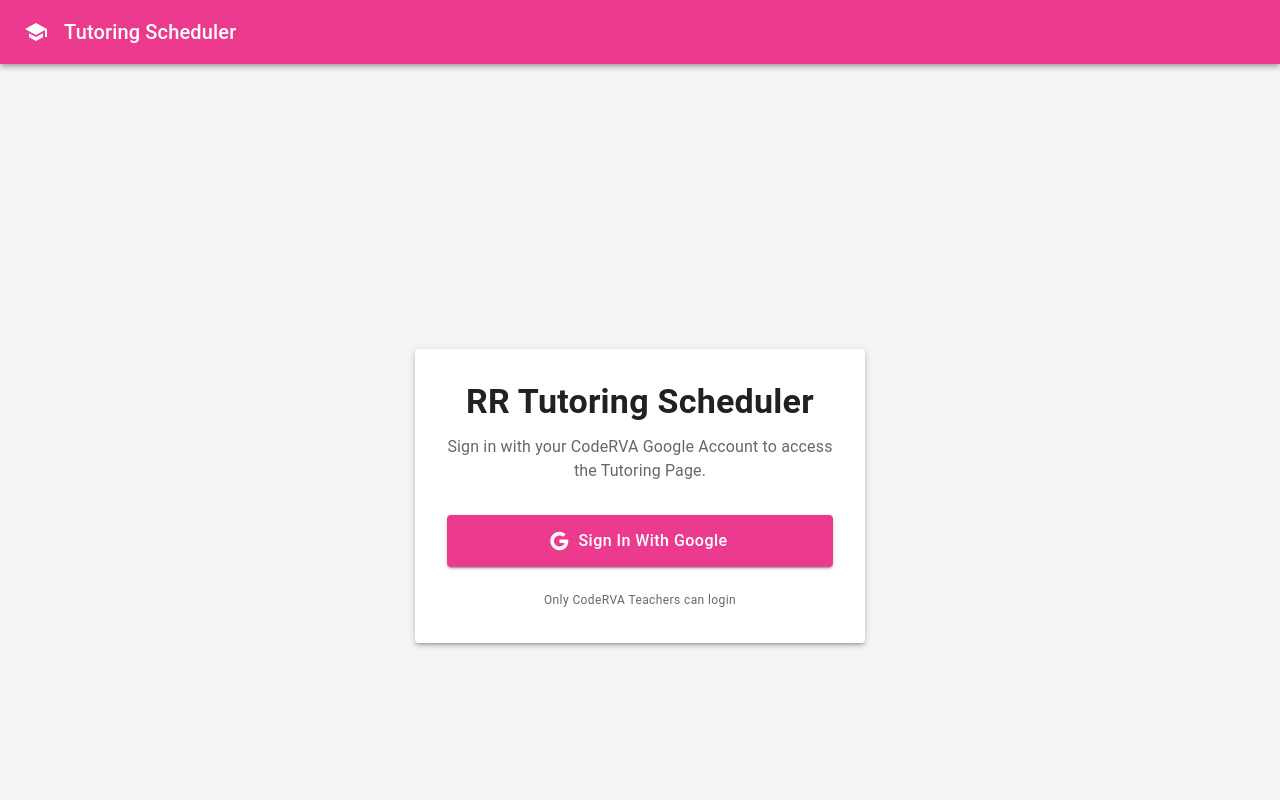
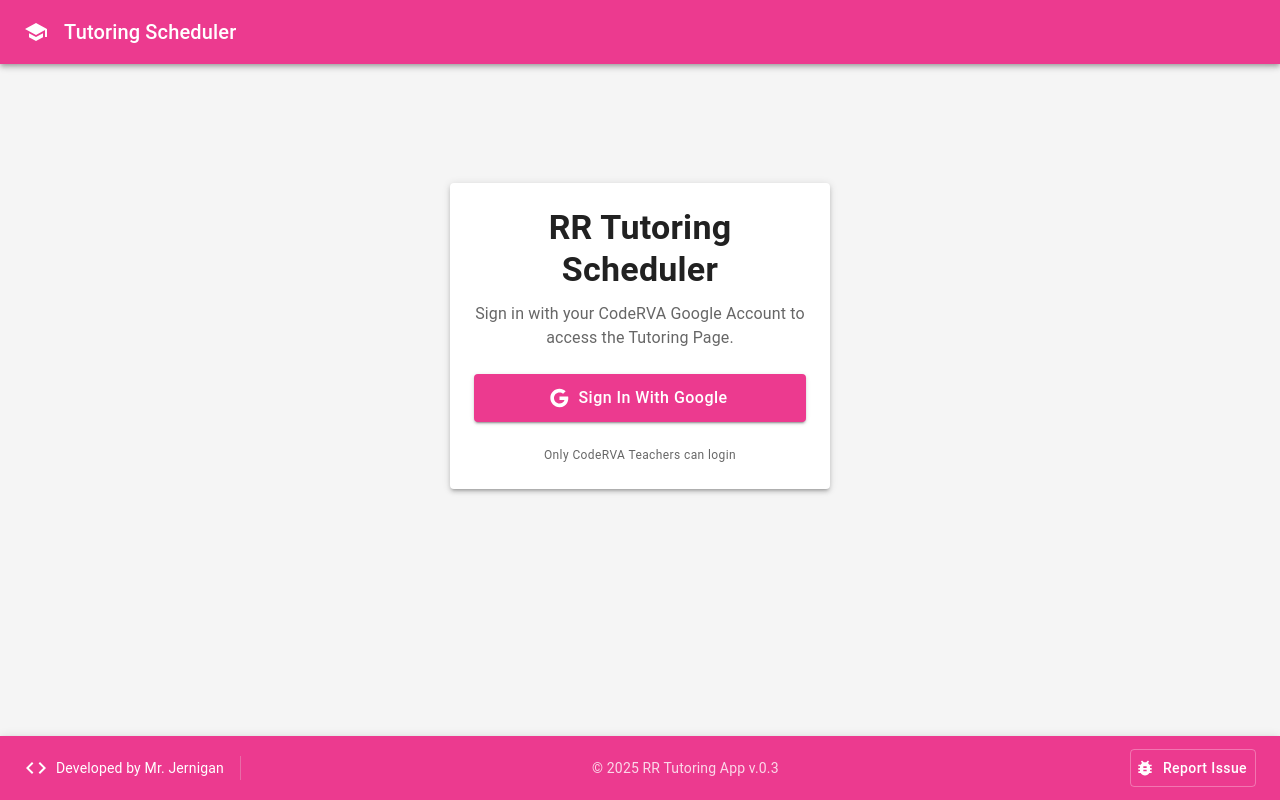
Before and after one commit to MrJerniganCRVA/rr-tutoring-app, a React (Create React App) app in the folder client/: page /select-teacher in a window 1280 px wide. Shown: the top 800 px of the page. Built offline with nearby package versions, Linux system fonts and the light colour scheme; no server answers; the HTML template or start-up script is replaced by a standard one.

Commit message:
Fixed log out and added credentials to apiSerivce. Slight improvements in visuals

```diff
--- a/client/src/components/Header.js
+++ b/client/src/components/Header.js
@@ -18,10 +18,20 @@
   const teacherId = localStorage.getItem('teacherId');
   const teacherName = localStorage.getItem('teacherName');
 
-  const handleLogout = () => {
-    localStorage.removeItem('teacherId');
-    localStorage.removeItem('teacherName');
-    navigate('/select-teacher');
+  const handleLogout = async () => {
+    try{
+      await fetch('http://localhost:5000/auth/logout', {
+        credentials: 'include',
+        method: 'GET'
+      });
+
+      localStorage.removeItem('teacherId');
+      localStorage.removeItem('teacherName');
+      navigate('/select-teacher');
+    } catch (err){
+      console.error("Logout failed", err);
+      navigate('/select-teacher');
+    }
   };
 
   const getTabValue = () => {
--- a/client/src/components/Login.js
+++ b/client/src/components/Login.js
@@ -60,7 +60,7 @@
     }
     return (
         <Box sx={{
-            minHeight:'100vh',
+            minHeight:'60vh',
             display:'flex',
             justifyContent:'center',
             alignItems:'center',
@@ -68,14 +68,14 @@
 
 
         }}>
-            <Paper elevation={3} sx={{ p:4, width:'100%', maxWidth:450, textAlign:'center'}}>
+            <Paper elevation={3} sx={{ p:3, width:'85%', maxWidth:380, textAlign:'center'}}>
                 <Typography variant="h4" component="h1" gutterBottom>
                     RR Tutoring Scheduler
                 </Typography>
-                <Typography variant="body1" color="text.secondary" sx={{mb:4}}>
+                <Typography variant="body1" color="text.secondary" sx={{mb:3}}>
                     Sign in with your CodeRVA Google Account to access the Tutoring Page.
                 </Typography>
-                {error && <Alert severity="error" sx={{mb:3}}>{error}</Alert>}
+                {error && <Alert severity="error" sx={{mb:2}}>{error}</Alert>}
                 <Button
                     variant="contained"
                     color="primary"
@@ -84,7 +84,7 @@
                     startIcon={<GoogleIcon />}
                     onClick={handleGoogleLogin}
                     sx={{
-                        py:1.5,
+                        py:1.2,
                         textTransform: 'none',
                         fontSize:'16px',
                         backgroundClor:'#4285f4',
--- a/client/src/components/TeacherSelect.js
+++ b/client/src/components/TeacherSelect.js
@@ -76,7 +76,7 @@
 
   return (
     <Box sx={{ mt: 8, display: 'flex', justifyContent: 'center' }}>
-      <Paper elevation={3} sx={{ p: 4, width: '100%', maxWidth: 500 }}>
+      <Paper elevation={3} sx={{ p: 4, width: '100%', maxWidth: 500, marginTop:10, marginBottom:10}}>
         <Typography variant="h5" component="h1" align="center" gutterBottom>
           Select Your Name Below:
         </Typography>
--- a/client/src/utils/apiService.js
+++ b/client/src/utils/apiService.js
@@ -5,6 +5,7 @@
 // Create an axios instance
 const apiClient = axios.create({
   baseURL: API_URL,
+  withCredentials: true,
   headers: {
     'Content-Type': 'application/json'
   }
```
